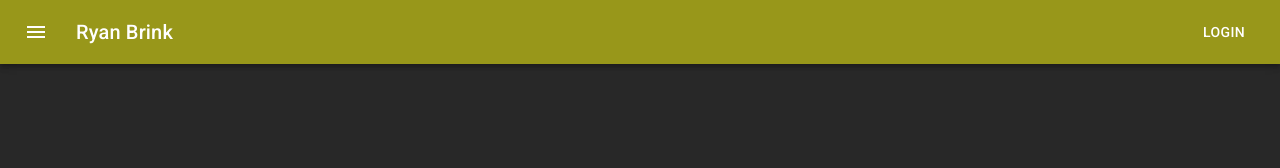
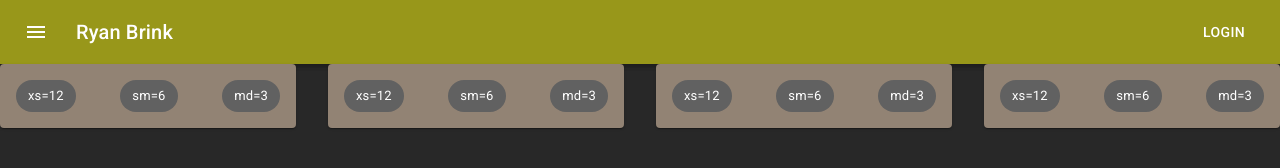
Before and after one commit to rgbrizzlehizzle/portfolio-site, a Gatsby site: page / in a window 1280 px wide. Built offline with nearby package versions, Linux system fonts and the light colour scheme; Gatsby itself is replaced by a stand-in of ours.

Commit message:
idk i guess

```diff
--- /dev/null
+++ b/src/info/Jobs.tsx
@@ -0,0 +1,89 @@
+import React from 'react';
+import { Theme, createStyles, makeStyles } from '@material-ui/core/styles';
+import Paper from '@material-ui/core/Paper';
+import { Chip, Grid } from "@material-ui/core"
+
+const useStyles = makeStyles((theme: Theme) =>
+  createStyles({
+    root: {
+      display: 'flex',
+    },
+    paper: {
+      padding: theme.spacing(2),
+      textAlign: 'center',
+      color: theme.palette.text.secondary
+    }
+  }),
+);
+
+export default function Jobs() {
+  const classes = useStyles();
+  const justify = "space-between"
+
+  return (
+    <div className={classes.root}>
+      <Grid container spacing={4}>
+        <Grid item xs={12} sm={6} md={3}>
+          <Paper className={classes.paper}>
+            <Grid container justify={justify}>
+              <Grid item>
+                <Chip label="xs=12" />
+              </Grid>
+              <Grid item>
+                <Chip label="sm=6" />
+              </Grid>
+              <Grid item>
+                <Chip label="md=3" />
+              </Grid>
+            </Grid>
+          </Paper>
+        </Grid>
+        <Grid item xs={12} sm={6} md={3}>
+          <Paper className={classes.paper}>
+            <Grid container justify={justify}>
+              <Grid item>
+                <Chip label="xs=12" />
+              </Grid>
+              <Grid item>
+                <Chip label="sm=6" />
+              </Grid>
+              <Grid item>
+                <Chip label="md=3" />
+              </Grid>
+            </Grid>
+          </Paper>
+        </Grid>
+        <Grid item xs={12} sm={6} md={3}>
+          <Paper className={classes.paper}>
+            <Grid container justify={justify}>
+              <Grid item>
+                <Chip label="xs=12" />
+              </Grid>
+              <Grid item>
+                <Chip label="sm=6" />
+              </Grid>
+              <Grid item>
+                <Chip label="md=3" />
+              </Grid>
+            </Grid>
+          </Paper>
+        </Grid>
+        <Grid item xs={12} sm={6} md={3}>
+          <Paper className={classes.paper}>
+            <Grid container justify={justify}>
+              <Grid item>
+                <Chip label="xs=12" />
+              </Grid>
+              <Grid item>
+                <Chip label="sm=6" />
+              </Grid>
+              <Grid item>
+                <Chip label="md=3" />
+              </Grid>
+            </Grid>
+          </Paper>
+        </Grid>
+      </Grid>
+    </div>
+  );
+}
--- a/src/pages/index.tsx
+++ b/src/pages/index.tsx
@@ -3,6 +3,7 @@ import { Header } from "../header/Header" // TODO Figure out root imports
 import { NavBar } from "../navigation/NavBar"
 import { ThemeProvider, createMuiTheme } from "@material-ui/core/styles"
 import CssBaseline from '@material-ui/core/CssBaseline';
+import Jobs from "../info/Jobs"
 
 // Going for https://github.com/morhetz/gruvbox#palette
 const theme = createMuiTheme({
@@ -42,6 +43,7 @@ const HomePage: FunctionComponent = () => {
       <div>
         <Header title={"Ryan Brink"} />
         <NavBar title={"Ryan Brink"} />
+        <Jobs/>
       </div>
     </ThemeProvider>
   )
```
